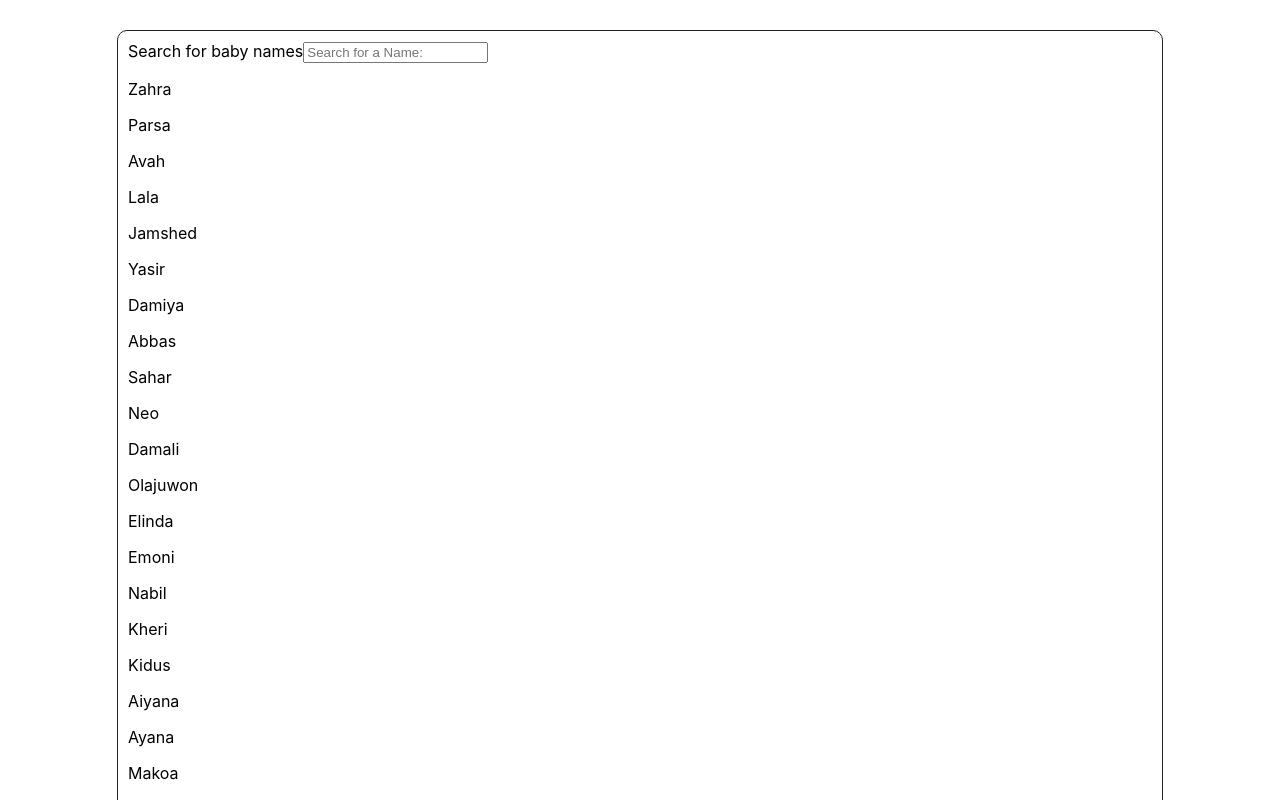
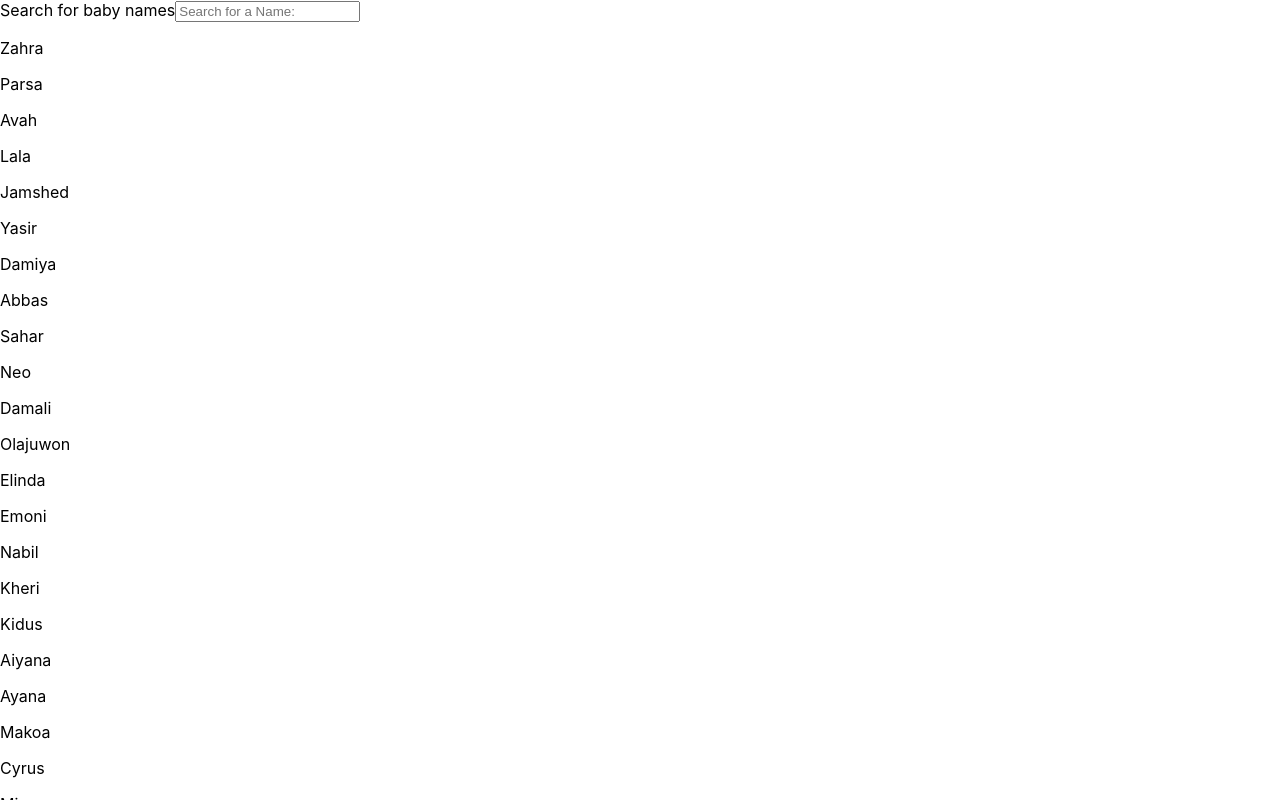
Before and after one commit to AdrianIlovan/baby-names-react, a React (Create React App) app: page / in a window 1280 px wide. Shown: the top 800 px of the page. Built offline with nearby package versions, Linux system fonts and the light colour scheme.

Commit message:
Duplicate of baby names

```diff
--- a/src/App.js
+++ b/src/App.js
@@ -2,13 +2,13 @@ import React from 'react';
 import './App.css';
 import babyNamesData from './babyNamesData.json';
 import BabyNames from './BabyNames'
-//import SearchBar from './SearchBar';
+import SearchBar from './SearchBar';
 
 
 function App() {
   return (
     <div className="App">
-      {/* <SearchBar /> */}
+      <SearchBar />
       <BabyNames babyNamesData={babyNamesData}/>
 
     </div>
--- a/src/BabyNames.js
+++ b/src/BabyNames.js
@@ -2,29 +2,29 @@ import React, { useState } from "react";
 import babyNamesData from './babyNamesData.json'
 
 
-const getFilteredItems = (search, items) => {
-    if (!search) {
-        return items
-    }
-    return items.filter(item => item.name.toLowerCase().includes(search.toLowerCase()));
-}
+// const getFilteredItems = (search, items) => {
+//     if (!search) {
+//         return items
+//     }
+//     return items.filter(item => item.name.toLowerCase().includes(search.toLowerCase()));
+// }
 
 
 const BabyNames = (props) => {
-    const [search, setSearch] = useState("");
-    const filteredItems = getFilteredItems(search, babyNamesData);
+    // const [search, setSearch] = useState("");
+    // const filteredItems = getFilteredItems(search, babyNamesData);
 
     return(
         <div className="container">
-            <label>Search for baby names</label>
+            {/* <label>Search for baby names</label>
             <input className="search-bar"
                 type="text"
                 placeholder="Search for a Name: "
                 value={search}
-                onChange={(e) => setSearch(e.target.props)}></input>
-            <div>
+                onChange={(e) => setSearch(e.target.props)}></input> */}
+            {/* <div>
                 {filteredItems.map(item => <p key={item.name}>{item.name}</p>)}
-            </div>
+            </div> */}
 
             <div className="names">
             {props.babyNamesData.map((prop, key) => (
--- a/src/SearchBar.js
+++ b/src/SearchBar.js
@@ -1,16 +1,32 @@
-// import React from "react";
-// import { useState } from "react";
-// import babyNamesData from './babyNamesData.json'
+import React, { useState } from "react";
+import babyNamesData from './babyNamesData.json'
 
-// const SearchBar = () => {
-//     const [search, setSearch] = useState("");
-//     return(
-//         {}
-//     )
-// }
+const getFilteredItems = (search, props) => {
+    if (!search) {
+        return props
+    }
+    return props.filter(prop => prop.name.toLowerCase().includes(search.toLowerCase()));
+}
+
+const SearchBar = () => {
+    const [search, setSearch] = useState("");
+    const filteredItems = getFilteredItems(search, babyNamesData);
+    return(
+        <div>
+            <label>Search for baby names</label>
+            <input className="search-bar"
+                type="text"
+                placeholder="Search for a Name: "
+                // value={search}
+                onChange={(e) => setSearch(e.target.value)}></input>
+                {filteredItems.map(prop => <p key={prop.name}>{prop.name}</p>)}
+         </div>
+
+        )
+}
 
 
-// export default SearchBar;
+export default SearchBar;
 
 
 //event change event.target.value
```
